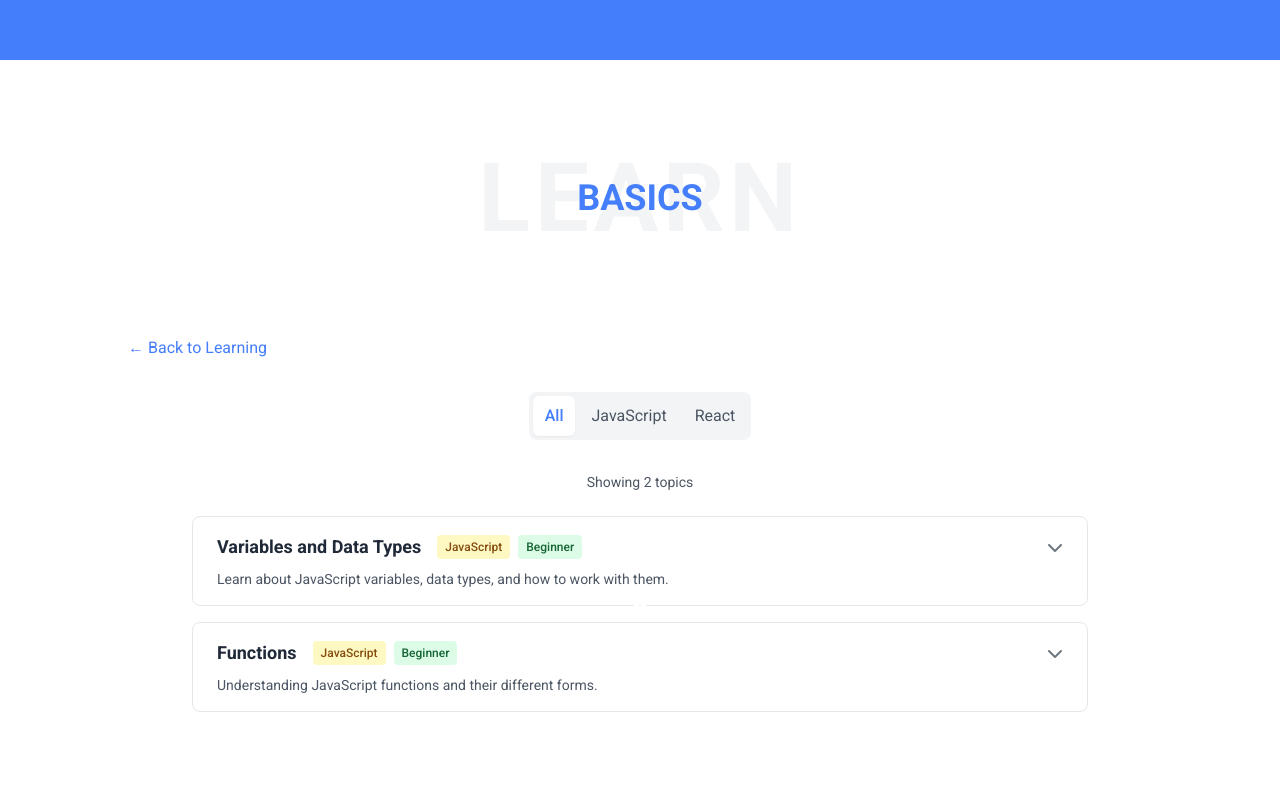
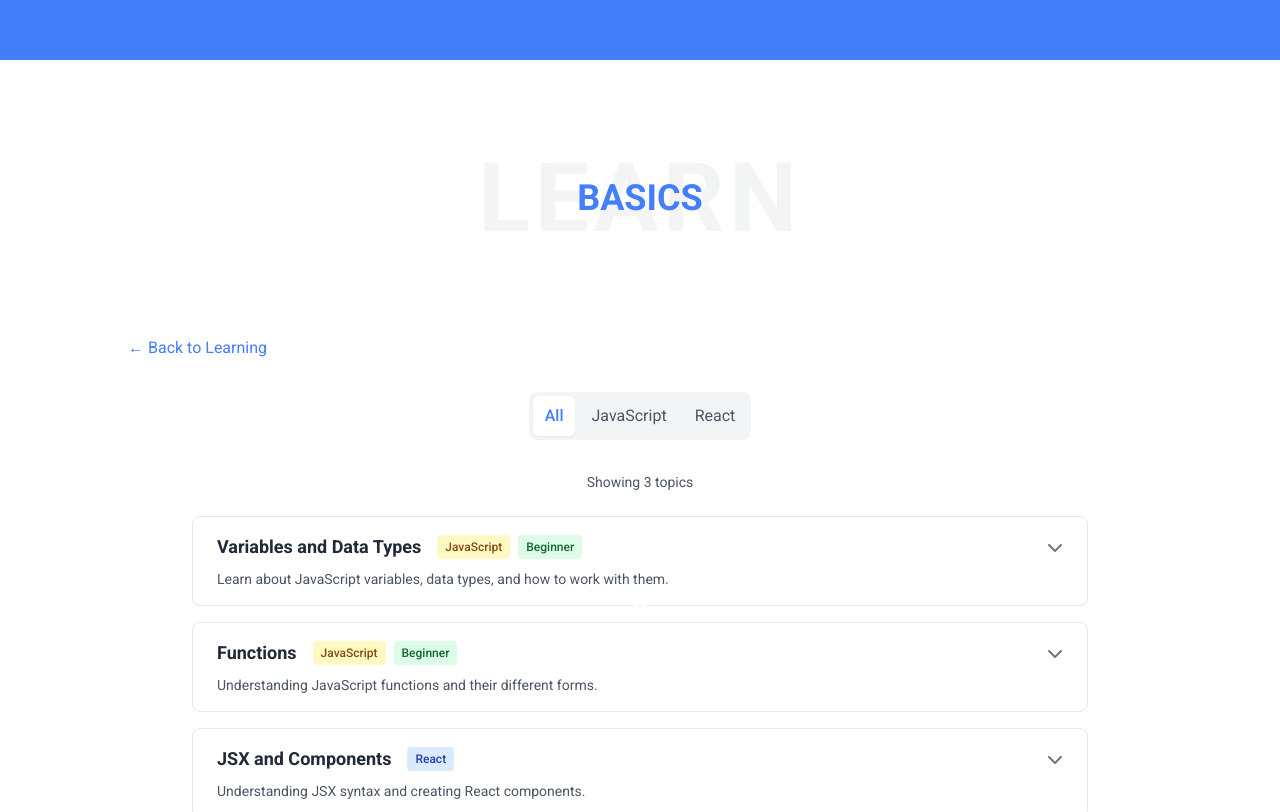
Before and after one commit to WoodyLinwc/Portfolio-Next.js, a Next.js app in the folder portfolio/: page /learning/react in a window 1280 px wide. Shown: the part 140-952 px from the top of the page. Built offline with nearby package versions, Linux system fonts and the light colour scheme.

Commit message:
react markdown

```diff
--- a/portfolio/src/data/basics/react.ts
+++ /dev/null
@@ -1,3 +0,0 @@
-import type { BasicTopic } from "./types";
-
-export const reactBasics: BasicTopic[] = [];
--- /dev/null
+++ b/portfolio/src/data/basics/react/content/core-react.md
@@ -0,0 +1 @@
+## hello
--- /dev/null
+++ b/portfolio/src/data/basics/react/index.ts
@@ -0,0 +1,15 @@
+import type { BasicTopic } from "../types";
+
+import coreReact from "./content/core-react.md";
+
+export const reactBasics: BasicTopic[] = [
+    {
+        id: "jsx-components",
+        title: "JSX and Components",
+        category: "React",
+        description: "Understanding JSX syntax and creating React components.",
+        content: coreReact,
+        exampleUrl: "https://codesandbox.io/p/devbox/react-jsx-components",
+        tags: ["jsx", "components", "props", "functional-components"],
+    },
+];
```
